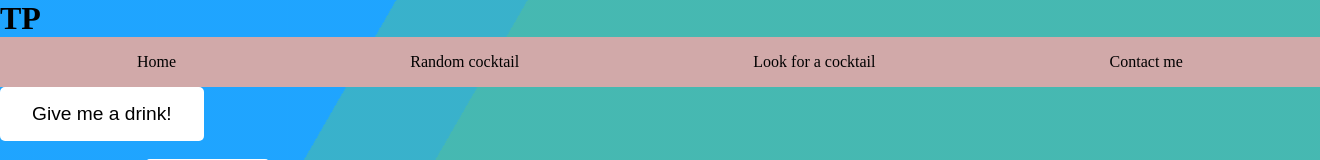
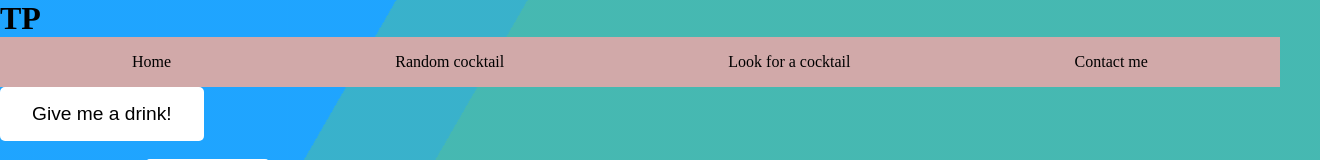
Before and after one commit to ibrunops/cocktails, a plain HTML site: page index.html in a window 1280 px wide. Shown: the top 160 px of the page, 1320 px wide, since content can reach past the window. Drawn offline with Linux system fonts and the light colour scheme.

Commit message:
nav width problem solved

```diff
--- a/css/style.css
+++ b/css/style.css
@@ -21,12 +21,12 @@ nav {
   position: sticky;
   top: 0;
   background-color: rgb(209, 169, 169);
-  width: 100%;
+  max-width: 100%;
   height: 50px;
   display: flex;
   align-items: center;
   justify-content: space-around;
-  padding: 0 20px;
+  padding: 0px 20px 0 20px;
 }
 
 p {
```
